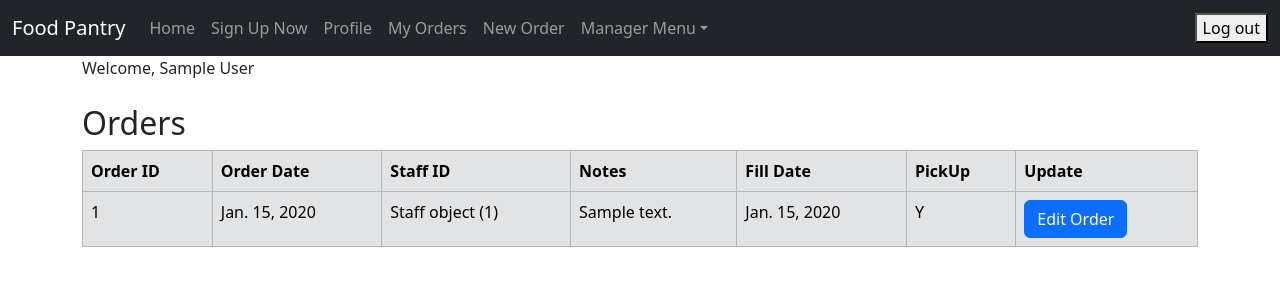
After one commit to BrightSid377/MFP_OrderProcessing, a Django app: page /fulfillment/ in a window 1280 px wide. The commit adds this page. Shown: the top 300 px of the page. Run offline with Django 5.2, Linux system fonts and the light colour scheme; a user stored in the database is signed in; tables that the repository leaves empty hold one stand-in row (values such as "Sample post").

Commit message:
Changed models for order notes and staff id added fulfillment form

```diff
--- a/MFP_OrderProcessing/settings.py
+++ b/MFP_OrderProcessing/settings.py
@@ -23,7 +23,7 @@ BASE_DIR = Path(__file__).resolve().parent.parent
 SECRET_KEY = 'django-insecure-i(h%e7d(7vqq#$h2#g9cj6p&y*7x1%c3k9fndhb-w^gdp$zo0z'
 
 # SECURITY WARNING: don't run with debug turned on in production!
-DEBUG = False #True
+DEBUG = True #false
 #testing
 
 #ALLOWED_HOSTS = []
--- a/catalog/forms.py
+++ b/catalog/forms.py
@@ -65,7 +65,7 @@ class OrderCreateForm(forms.ModelForm):
     )
     class Meta:
         model = OrdersHeader
-        fields = ['pickup_location_id', 'order_date', 'order_fill_or_shop', 'is_bag_required', 'order_diapers', 'order_parent_supplies']
+        fields = ['pickup_location_id', 'order_date', 'order_fill_or_shop', 'is_bag_required', 'order_diapers', 'order_parent_supplies', 'order_notes']
     def clean(self):
         cleaned_data = super().clean()
         products = cleaned_data.get('products')
@@ -82,7 +82,7 @@ class OrderCreateForm(forms.ModelForm):
 class OrderLineForm(forms.ModelForm):
     class Meta:
         model = OrderLine
-        fields = ['product_id', 'order_line_number', 'order_quantity_requested', 'order_notes']
+        fields = ['product_id', 'order_line_number', 'order_quantity_requested' ] #, 'order_notes']
         widgets = {
             'order_notes': forms.Textarea(attrs={'rows': 3}),
         }
--- a/catalog/models.py
+++ b/catalog/models.py
@@ -49,6 +49,8 @@ class Profile(models.Model):
 class OrdersHeader(models.Model):
     order_id = models.AutoField(primary_key=True)
     user_id = models.ForeignKey(User, on_delete=models.CASCADE)
+    # mjl 8/10/2024 adding join to staff so we can assign them to orders
+    staff_id = models.ForeignKey('Staff', null = True, on_delete=models.CASCADE)
     pickup_location_id = models.ForeignKey('PickupLocation', on_delete=models.CASCADE)
     order_date = models.DateField()
     # order_fill_or_shop = models.CharField(max_length=20)  mjl 7/30/2024 updating to list
@@ -84,11 +86,13 @@ class OrdersHeader(models.Model):
         ('N', 'No'),
     ]
     order_parent_supplies = models.CharField(max_length=1, choices=ORDER_PARENT_SUPPLIES_CHOICES)
-
+    # mjl 8/10/2024 moved up from order line should be at header level
+    order_notes = models.TextField(null=True, blank=True)
     def get_full_ordersheader_info(self):
         return {
             "order_id": self.order_id,
             "User_id": self.user_id,
+            "Staff_id": self.staff_id,
             "pickup_location_id": self.pickup_location_id,
             "order_date": self.order_date,
             "order_fill_or_shop": self.order_fill_or_shop,
@@ -99,7 +103,8 @@ class OrdersHeader(models.Model):
             "order_notification_date_2nd": self.order_notification_date_2nd,
             "order_notification_date_3rd": self.order_notification_date_3rd,
             "order_diapers": self.get_order_diapers_display(),
-            "order_parent_supplies": self.get_order_parent_supplies_display()
+            "order_parent_supplies": self.get_order_parent_supplies_display(),
+            "order_notes": self.order_notes  # mjl 8/10/2024 moved up from order line
         }
 
 class Demographics(models.Model):
@@ -259,7 +264,8 @@ class OrderLine(models.Model):
     product_id = models.ForeignKey('Products', on_delete=models.CASCADE)
     order_line_number = models.CharField(max_length=100)
     order_quantity_requested = models.CharField(max_length=100)
-    order_notes = models.TextField(null=True, blank=True)
+    # mjl 8/10/2024 moving notes to header level
+    # order_notes = models.TextField(null=True, blank=True)
 
     # class Meta:  # mjl 7/31/2024 hopefully sorts the columns dif when displayed by form
     #         fields_order = [
@@ -275,8 +281,8 @@ class OrderLine(models.Model):
             "order_id": self.order_id,
             "product_id": self.product_id,
             "order_line_number": self.order_line_number,
-            "order_quantity_requested": self.order_quantity_requested,
-            "order_notes": self.order_notes
+            "order_quantity_requested": self.order_quantity_requested
+           # "order_notes": self.order_notes
         }
 
 
--- a/catalog/templates/catalog/base.html
+++ b/catalog/templates/catalog/base.html
@@ -41,7 +41,7 @@
                 <a class="nav-link dropdown-toggle" href="#" role="button" data-bs-toggle="dropdown"
                     aria-expanded="false">Manager Menu</a>
                 <ul class="dropdown-menu">
-                <li><a class="dropdown-item" href="{% url 'orders' %}">Order Fulfillment</a></li>
+                <li><a class="dropdown-item" href="{% url 'fulfillment' %}">Order Fulfillment</a></li>
                 <li><a class="dropdown-item" href="{% url 'staff_create' %}">Add Staff</a></li>
                 <li><a class="dropdown-item" href="{% url 'staff_list' %}">Edit Staff</a></li>
                 <li><a class="dropdown-item" href="{% url 'products_create' %}">Add Product</a></li>
--- /dev/null
+++ b/catalog/templates/catalog/order_fulfillment.html
@@ -0,0 +1,40 @@
+{% extends "catalog/base.html" %}
+{% block content %}
+
+
+    <h2>Orders</h2>
+
+    {% if order_fulfillment %}
+        <table class="table table-bordered">
+            <tr class="table-secondary">
+                    <th>Order ID</th>
+                    <th>Order Date</th>
+                    <th>Staff ID</th>
+                    <th>Notes</th>
+                    <th>Fill Date</th>
+                    <th>PickUp</th>
+                    <th>Update</th>
+            </tr>
+
+        {% for order in order_fulfillment %}
+            <tr class="table-secondary">
+                    <td>{{ order.order_id }} </td>
+                    <td>{{ order.order_date }}</td>
+                    <td>{{ order.staff_id }} </td>
+                    <td>{{ order.order_notes }}</td>
+                    <td>{{ order.order_fulfillment_date }} </td>
+                    <td>{{ order.order_pickup_status }}</td>
+            {% if user.is_superuser %}
+                    <td><a href="{% url 'fulfillment_update' pk=order.pk %}" class="btn btn-primary">Edit Order</a></td>
+            {% endif %}
+            </tr>
+        {% empty %}
+            <p>There are no orders.</p>
+        {% endfor %}
+
+        </table>
+    {% else %}
+        <p>There are no orders.</p>
+    {% endif %}
+
+{% endblock %}
--- a/catalog/templates/index.html
+++ b/catalog/templates/index.html
@@ -13,7 +13,7 @@
 {% if user.is_staff or user.is_superuser %}
   <p>
       <!-- moving this to Manager drop down menu  mjl 8/10/2024 -->
-      <!--a href="{% url 'orders' %}" class="btn btn-primary">View Order Fulfillment</a-->
+      <!--a href="% url 'orders' %}" class="btn btn-primary">View Order Fulfillment</a-->
   </p>
   <p></p>
     <p>Database Statistics:</p>
--- a/catalog/urls.py
+++ b/catalog/urls.py
@@ -1,6 +1,6 @@
 from django.urls import path
 from . import views
-from .views import OrdersListView, OrderCreate, OrderDetailView, OrderLineCreateView
+from .views import OrdersListView, OrderCreate, OrderDetailView, OrderLineCreateView, FulfillmentUpdate, FulfillmentView
 
 urlpatterns = [
     path('', views.index, name='index'),
@@ -37,8 +37,7 @@ urlpatterns = [
     path('demographics_form/', views.demographics_form, name='demographics_form'),
 
     #for order fulfillment page
-    path('orders/', views.orders, name='orders'),
-
-
+    path('fulfillment/', views.FulfillmentView.as_view(), name='fulfillment'),
+    path('fulfillment/<int:pk>/update/', views.FulfillmentUpdate.as_view(), name='fulfillment_update'),
 
 ]
--- a/catalog/views.py
+++ b/catalog/views.py
@@ -56,6 +56,24 @@ def index(request):
 #     def get_success_url(self):
 #         return reverse('orderline_create') # redirects customer to page after commiting change
 #     # should have this redirect to order details to continue entries
+
+class FulfillmentView(LoginRequiredMixin, ListView):
+    model = OrdersHeader
+    template_name = 'catalog/order_fulfillment.html'
+    context_object_name = 'order_fulfillment'
+    paginate_by = 10
+    # def get_queryset(self):
+    #     # Filter orders for those without a fulfillment date
+    #     return OrdersHeader.objects.filter(order_fulfillment_date__isnull=True).order_by('-order_date')
+
+class FulfillmentUpdate(UpdateView):
+    model = OrdersHeader
+    context_object_name = 'fulfillment_update'
+    fields = ['order_id', 'order_date', 'staff_id','order_notes','order_fulfillment_date','order_pickup_status']
+    def get_success_url(self):
+        return reverse('fulfillment')  # redirects customer to page after commiting change
+
+
 
 class OrdersListView(LoginRequiredMixin, ListView):
     model = OrdersHeader
```
Also changed, not shown: catalog/templates/catalog/ordersheader_form.html (added, +18 -0 lines).
